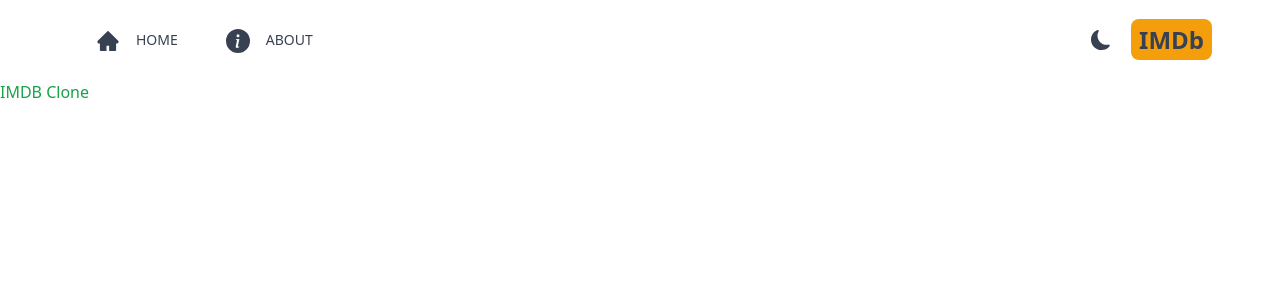
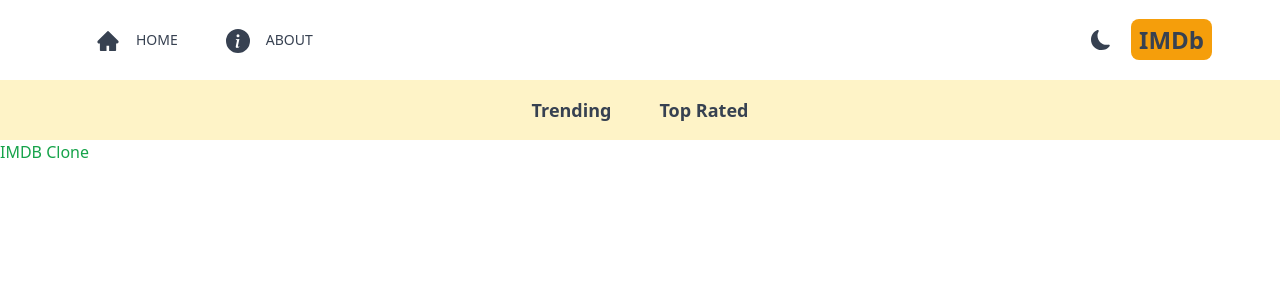
Before and after one commit to rakibcoding/imdb_nextJS, a Next.js app: page / in a window 1280 px wide. Shown: the top 300 px of the page. Built offline with nearby package versions, Linux system fonts and the light colour scheme.

Commit message:
create navbar components

```diff
--- a/src/app/layout.js
+++ b/src/app/layout.js
@@ -1,4 +1,5 @@
 import Header from '@/components/Header'
+import Navbar from '@/components/Navbar'
 import Providers from '@/components/Providers'
 import './globals.css'
 
@@ -13,6 +14,7 @@
       <body>
         <Providers>
           <Header />
+          <Navbar/>
           {children}
         </Providers>
       </body>
--- /dev/null
+++ b/src/components/Navbar.js
@@ -0,0 +1,11 @@
+import React from 'react'
+import NavbarItem from './NavbarItem'
+
+export default function Navbar() {
+    return (
+        <div className="flex justify-center dark:bg-gray-600 bg-amber-100 lg:text-lg p-4">
+            <NavbarItem title="Trending" param="fetchTrending" />
+            <NavbarItem title="Top Rated" param="fetchTopRated" />
+        </div>
+    )
+}
--- /dev/null
+++ b/src/components/NavbarItem.js
@@ -0,0 +1,14 @@
+"use client"
+import Link from 'next/link'
+import { useSearchParams } from "next/navigation";
+
+export default function NavbarItem({ title, param }) {
+    const searchParams = useSearchParams();
+    const genre = searchParams.get('genre')
+    return (
+        <div>
+            <Link className={`m-4 hover:text-amber-600 font-semibold p-2 ${genre && genre === param && "underline underline-offset-8 decoration-4  decoration-amber-500 rounded-lg"
+                }`} href={`/?genre=${param}`}>{title}</Link>
+        </div>
+    )
+}
```
